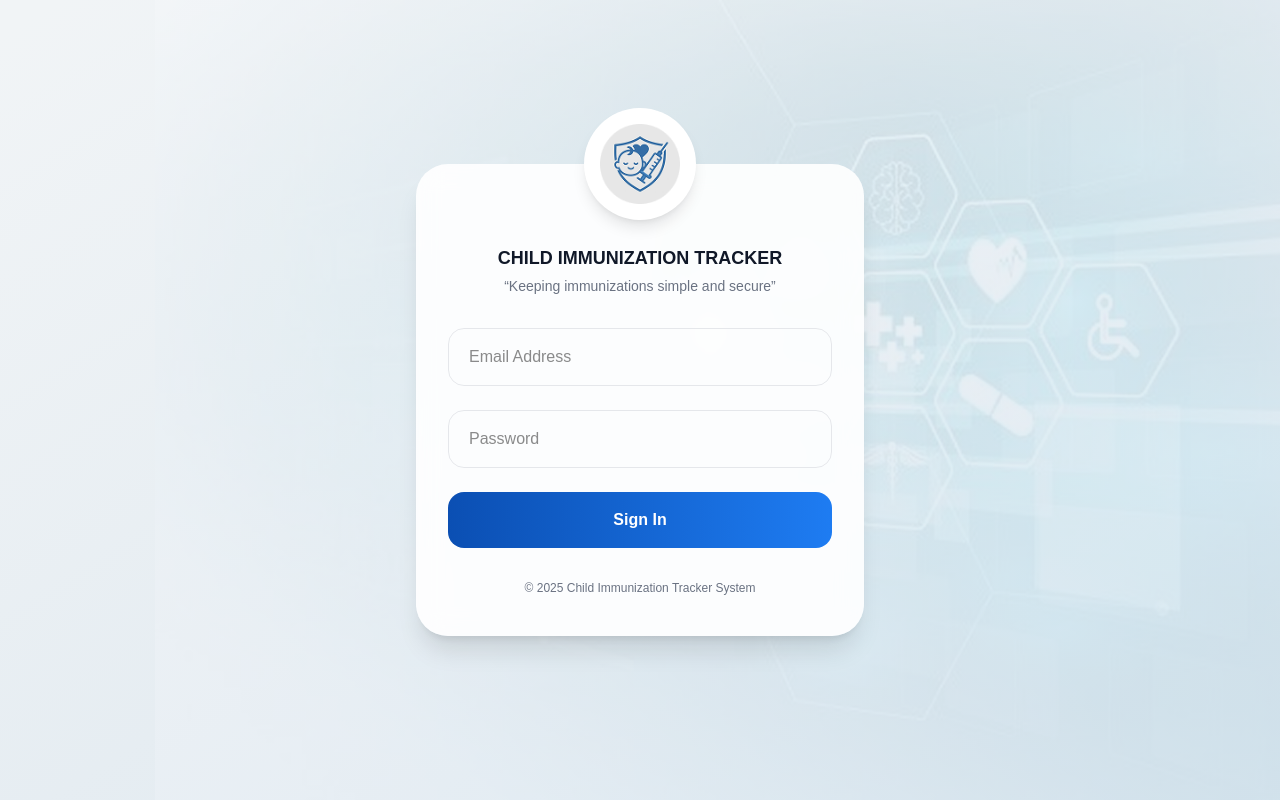
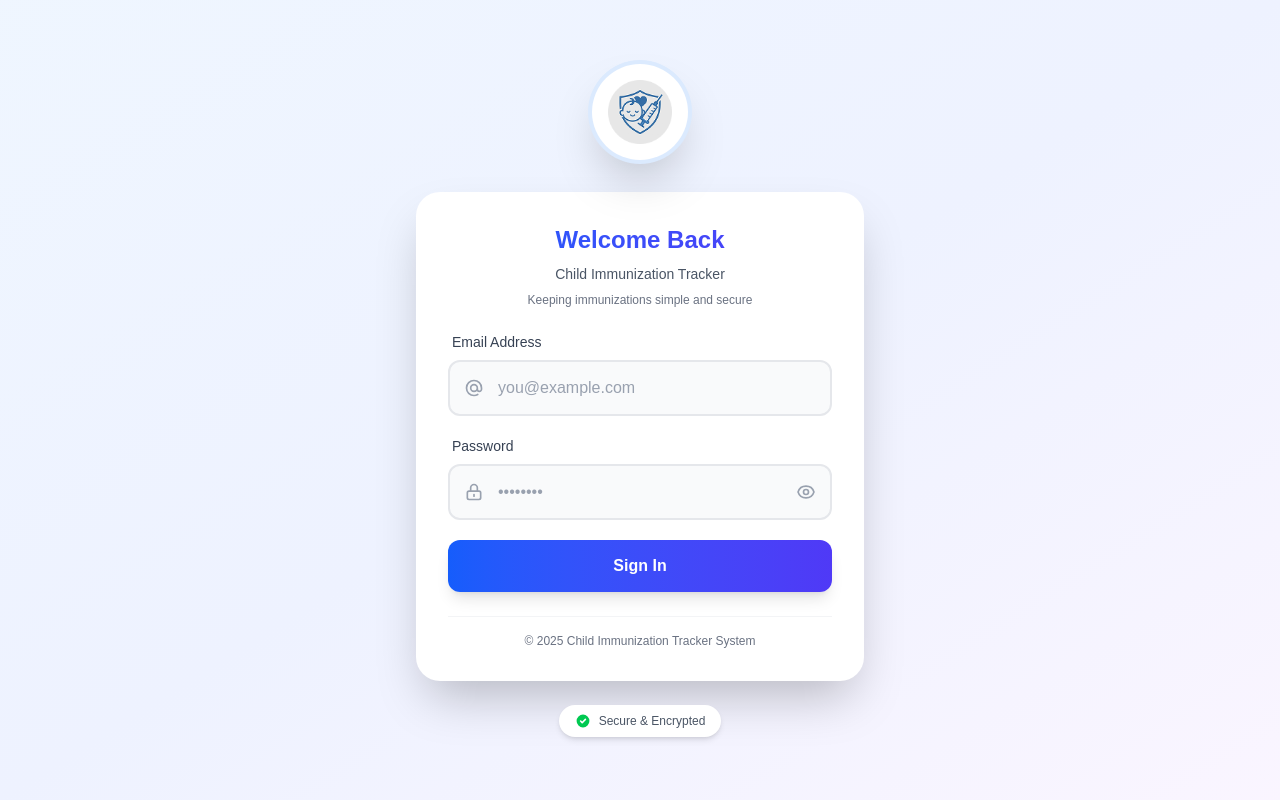
Before and after one commit to curib123/vaccine-tracking-system-frontend, a Next.js app: page /login in a window 1280 px wide. Built offline with nearby package versions, Linux system fonts and the light colour scheme; no server answers.

Commit message:
enhance login page

```diff
--- a/src/app/login/page.tsx
+++ b/src/app/login/page.tsx
@@ -1,10 +1,8 @@
 'use client';
 
 import { useState } from 'react';
-
 import Image from 'next/image';
 import { useRouter } from 'next/navigation';
-
 import GuestGuard from '@/components/guards/GuestGuard';
 import AlertModal from '@/components/modal/AlertModal';
 import api from '@/lib/api';
@@ -26,6 +24,7 @@
   const [email, setEmail] = useState('');
   const [password, setPassword] = useState('');
   const [submitting, setSubmitting] = useState(false);
+  const [showPassword, setShowPassword] = useState(false);
 
   const [alert, setAlert] = useState<AlertState>({
     open: false,
@@ -63,7 +62,7 @@
         .toUpperCase();
 
       const PARENT_ROLE = String(
-        process.env.NEXT_PUBLIC_PARENT_ROLE_NAME  || 'PARENT/GUARDIAN'
+        process.env.NEXT_PUBLIC_PARENT_ROLE_NAME || 'PARENT/GUARDIAN'
       )
         .trim()
         .toUpperCase();
@@ -102,78 +101,139 @@
     <>
       <AlertModal {...alert} onClose={closeAlert} />
 
-      <div className="relative min-h-screen flex items-center justify-center px-4 overflow-hidden bg-[#e4eaee]">
-        {/* Background image */}
-        <div
-          className="absolute inset-0 bg-no-repeat bg-right bg-contain opacity-85"
-          style={{ backgroundImage: "url('/login-bg.png')" }}
-        />
+      <div className="min-h-screen flex items-center justify-center px-4 bg-gradient-to-br from-blue-50 via-indigo-50 to-purple-50">
 
-        {/* Gradient overlay */}
-        <div className="absolute inset-0 bg-gradient-to-br from-white/50 via-[#eaf2f8]/40 to-[#d6e6f2]/60" />
-
-        {/* Card */}
-        <div className="relative z-10 w-full max-w-md bg-white/90 backdrop-blur-md rounded-[32px] shadow-xl px-8 pt-20 pb-10">
+        {/* Main Container */}
+        <div className="w-full max-w-md">
 
           {/* Logo */}
-          <div className="absolute -top-14 left-1/2 -translate-x-1/2">
-            <div className="w-28 h-28 rounded-full bg-white shadow-lg flex items-center justify-center">
+          <div className="flex justify-center mb-8">
+            <div className="relative w-24 h-24 rounded-full bg-white shadow-2xl flex items-center justify-center ring-4 ring-blue-100">
               <Image
                 src="/logo.png"
                 alt="Child Immunization Tracker Logo"
-                width={80}
-                height={80}
+                width={64}
+                height={64}
                 priority
               />
             </div>
           </div>
 
+          {/* Card */}
+          <div className="bg-white rounded-3xl shadow-2xl p-8 space-y-6">
+
             {/* Header */}
-          <div className="text-center mb-8">
-            <h1 className="text-lg font-semibold text-gray-900">
-              CHILD IMMUNIZATION TRACKER
+            <div className="text-center space-y-2">
+              <h1 className="text-2xl font-bold text-transparent bg-clip-text bg-gradient-to-r from-blue-600 to-indigo-600">
+                Welcome Back
               </h1>
-            <p className="text-sm text-gray-500 mt-1">
-              “Keeping immunizations simple and secure”
+              <p className="text-sm text-gray-600 font-medium">
+                Child Immunization Tracker
+              </p>
+              <p className="text-xs text-gray-500">
+                Keeping immunizations simple and secure
               </p>
             </div>
 
             {/* Form */}
-          <form onSubmit={handleSubmit} className="space-y-6">
+            <form onSubmit={handleSubmit} className="space-y-5">
+
+              {/* Email Input */}
+              <div className="space-y-2">
+                <label className="block text-sm font-medium text-gray-700 pl-1">
+                  Email Address
+                </label>
+                <div className="relative">
+                  <div className="absolute inset-y-0 left-0 pl-4 flex items-center pointer-events-none">
+                    <svg className="w-5 h-5 text-gray-400" fill="none" stroke="currentColor" viewBox="0 0 24 24">
+                      <path strokeLinecap="round" strokeLinejoin="round" strokeWidth={2} d="M16 12a4 4 0 10-8 0 4 4 0 008 0zm0 0v1.5a2.5 2.5 0 005 0V12a9 9 0 10-9 9m4.5-1.206a8.959 8.959 0 01-4.5 1.207" />
+                    </svg>
+                  </div>
                   <input
                     type="email"
                     required
                     value={email}
                     onChange={e => setEmail(e.target.value)}
-              placeholder="Email Address"
-              className="w-full rounded-2xl border border-gray-200 px-5 py-4
-                         focus:ring-2 focus:ring-blue-500 focus:outline-none"
+                    placeholder="you@example.com"
+                    className="w-full pl-12 pr-4 py-3.5 rounded-xl border-2 border-gray-200 bg-gray-50 focus:bg-white focus:border-blue-500 focus:ring-4 focus:ring-blue-100 outline-none transition-all placeholder:text-gray-400"
                   />
+                </div>
+              </div>
 
+              {/* Password Input */}
+              <div className="space-y-2">
+                <label className="block text-sm font-medium text-gray-700 pl-1">
+                  Password
+                </label>
+                <div className="relative">
+                  <div className="absolute inset-y-0 left-0 pl-4 flex items-center pointer-events-none">
+                    <svg className="w-5 h-5 text-gray-400" fill="none" stroke="currentColor" viewBox="0 0 24 24">
+                      <path strokeLinecap="round" strokeLinejoin="round" strokeWidth={2} d="M12 15v2m-6 4h12a2 2 0 002-2v-6a2 2 0 00-2-2H6a2 2 0 00-2 2v6a2 2 0 002 2zm10-10V7a4 4 0 00-8 0v4h8z" />
+                    </svg>
+                  </div>
                   <input
-              type="password"
+                    type={showPassword ? 'text' : 'password'}
                     required
                     value={password}
                     onChange={e => setPassword(e.target.value)}
-              placeholder="Password"
-              className="w-full rounded-2xl border border-gray-200 px-5 py-4
-                         focus:ring-2 focus:ring-blue-500 focus:outline-none"
+                    placeholder="••••••••"
+                    className="w-full pl-12 pr-12 py-3.5 rounded-xl border-2 border-gray-200 bg-gray-50 focus:bg-white focus:border-blue-500 focus:ring-4 focus:ring-blue-100 outline-none transition-all placeholder:text-gray-400"
                   />
+                  <button
+                    type="button"
+                    onClick={() => setShowPassword(!showPassword)}
+                    className="absolute inset-y-0 right-0 pr-4 flex items-center text-gray-400 hover:text-gray-600 transition-colors"
+                  >
+                    {showPassword ? (
+                      <svg className="w-5 h-5" fill="none" stroke="currentColor" viewBox="0 0 24 24">
+                        <path strokeLinecap="round" strokeLinejoin="round" strokeWidth={2} d="M13.875 18.825A10.05 10.05 0 0112 19c-4.478 0-8.268-2.943-9.543-7a9.97 9.97 0 011.563-3.029m5.858.908a3 3 0 114.243 4.243M9.878 9.878l4.242 4.242M9.88 9.88l-3.29-3.29m7.532 7.532l3.29 3.29M3 3l3.59 3.59m0 0A9.953 9.953 0 0112 5c4.478 0 8.268 2.943 9.543 7a10.025 10.025 0 01-4.132 5.411m0 0L21 21" />
+                      </svg>
+                    ) : (
+                      <svg className="w-5 h-5" fill="none" stroke="currentColor" viewBox="0 0 24 24">
+                        <path strokeLinecap="round" strokeLinejoin="round" strokeWidth={2} d="M15 12a3 3 0 11-6 0 3 3 0 016 0z" />
+                        <path strokeLinecap="round" strokeLinejoin="round" strokeWidth={2} d="M2.458 12C3.732 7.943 7.523 5 12 5c4.478 0 8.268 2.943 9.542 7-1.274 4.057-5.064 7-9.542 7-4.477 0-8.268-2.943-9.542-7z" />
+                      </svg>
+                    )}
+                  </button>
+                </div>
+              </div>
 
+              {/* Submit Button */}
               <button
                 type="submit"
                 disabled={submitting}
-              className="w-full rounded-2xl py-4 font-semibold text-white
-                         bg-gradient-to-r from-[#0B4FB3] to-[#1E7CF2]
-                         disabled:opacity-60 disabled:cursor-not-allowed"
+                className="w-full py-3.5 rounded-xl font-semibold text-white bg-gradient-to-r from-blue-600 to-indigo-600 hover:from-blue-700 hover:to-indigo-700 focus:ring-4 focus:ring-blue-200 disabled:opacity-60 disabled:cursor-not-allowed transition-all shadow-lg hover:shadow-xl"
               >
-              {submitting ? 'Signing in…' : 'Sign In'}
+                {submitting ? (
+                  <span className="flex items-center justify-center gap-2">
+                    <svg className="animate-spin h-5 w-5" fill="none" viewBox="0 0 24 24">
+                      <circle className="opacity-25" cx="12" cy="12" r="10" stroke="currentColor" strokeWidth="4"></circle>
+                      <path className="opacity-75" fill="currentColor" d="M4 12a8 8 0 018-8V0C5.373 0 0 5.373 0 12h4zm2 5.291A7.962 7.962 0 014 12H0c0 3.042 1.135 5.824 3 7.938l3-2.647z"></path>
+                    </svg>
+                    Signing in...
+                  </span>
+                ) : (
+                  'Sign In'
+                )}
               </button>
             </form>
 
             {/* Footer */}
-          <div className="mt-8 text-center text-xs text-gray-500">
+            <div className="pt-4 text-center border-t border-gray-100">
+              <p className="text-xs text-gray-500">
                 © {new Date().getFullYear()} Child Immunization Tracker System
+              </p>
+            </div>
+          </div>
+
+          {/* Security Badge */}
+          <div className="mt-6 text-center">
+            <div className="inline-flex items-center gap-2 px-4 py-2 rounded-full bg-white shadow-md text-xs text-gray-600">
+              <svg className="w-4 h-4 text-green-500" fill="currentColor" viewBox="0 0 20 20">
+                <path fillRule="evenodd" d="M10 18a8 8 0 100-16 8 8 0 000 16zm3.707-9.293a1 1 0 00-1.414-1.414L9 10.586 7.707 9.293a1 1 0 00-1.414 1.414l2 2a1 1 0 001.414 0l4-4z" clipRule="evenodd" />
+              </svg>
+              <span className="font-medium">Secure & Encrypted</span>
+            </div>
           </div>
         </div>
       </div>
```
Lines whose indentation alone changed are shown as unchanged.
